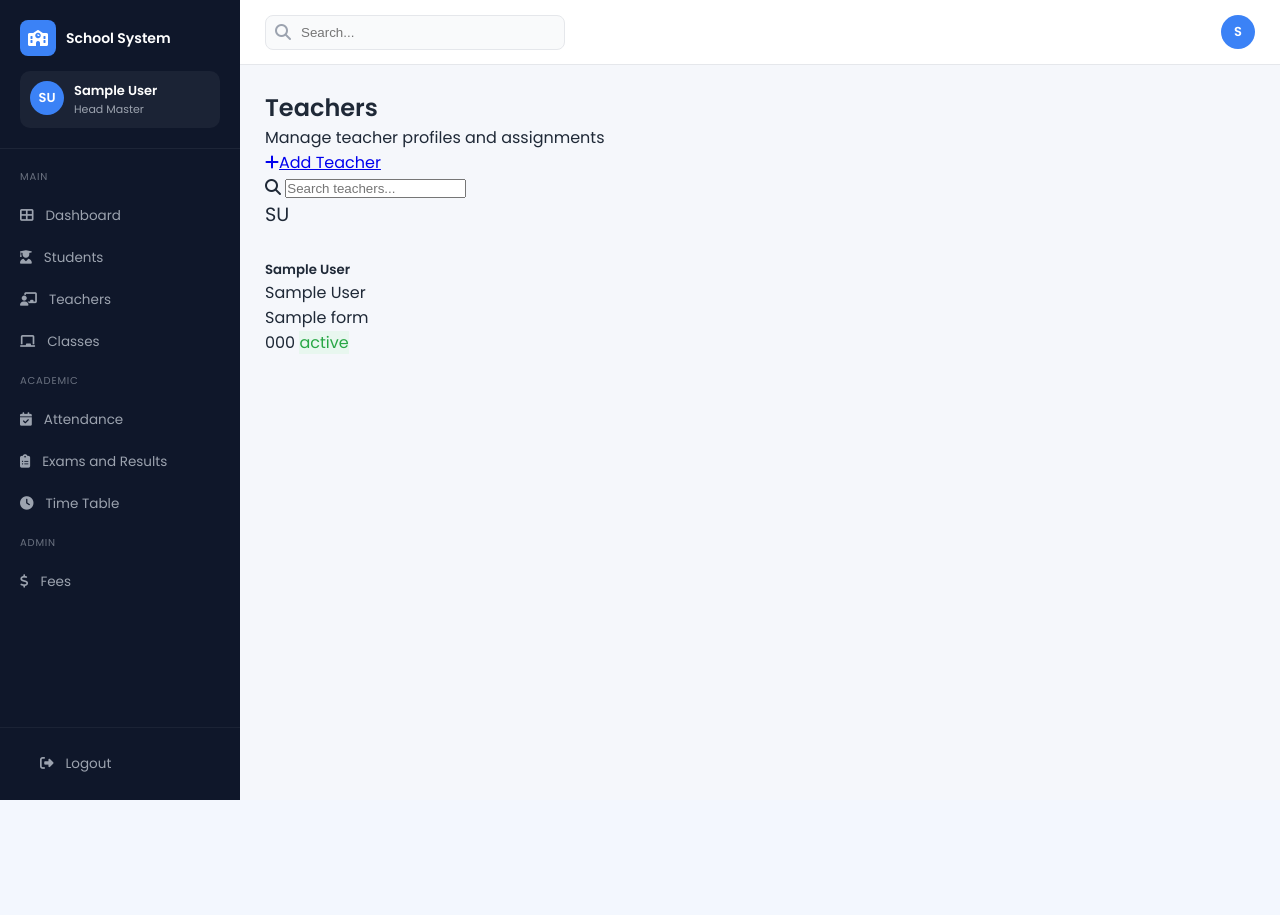
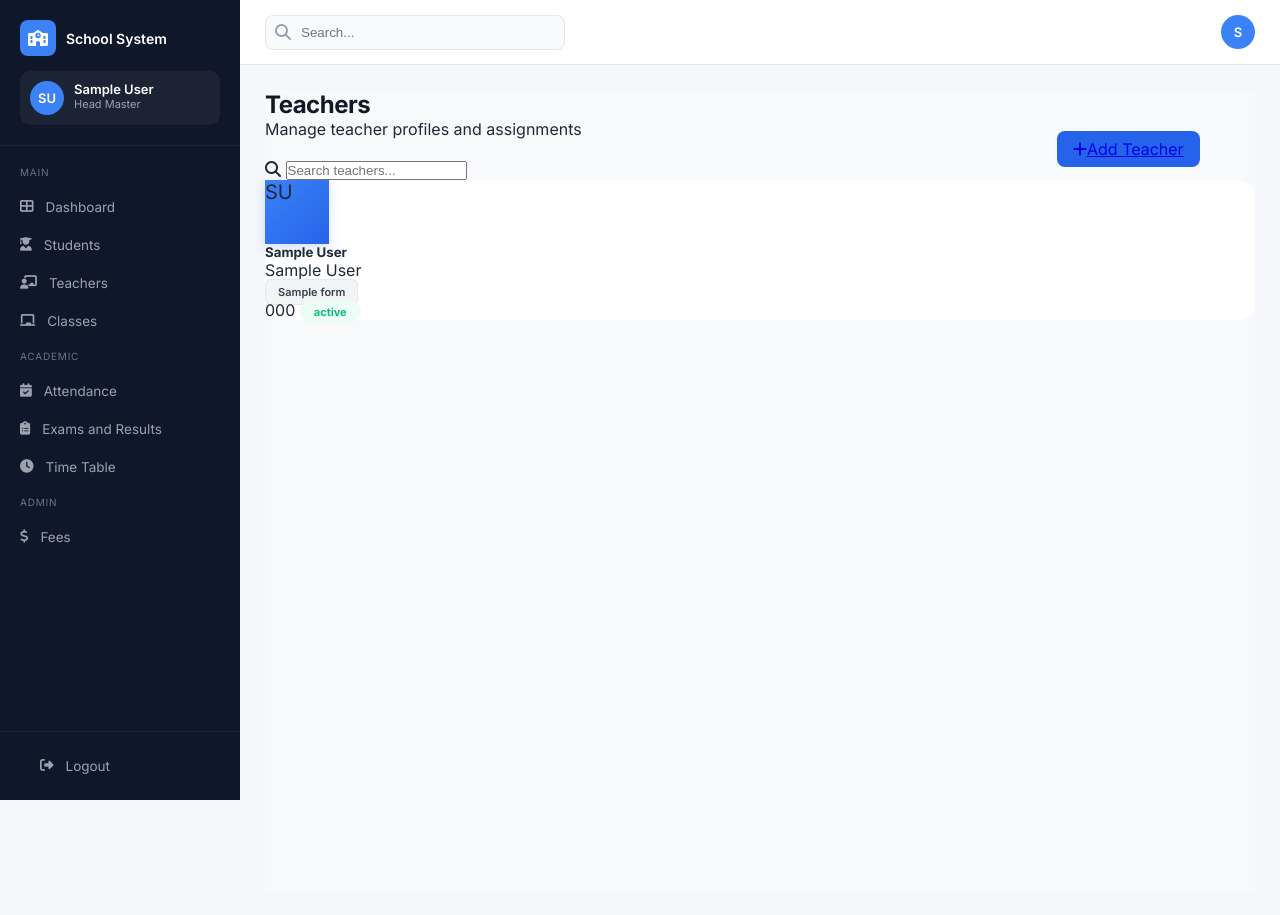
Before and after one commit to EmmanuelOkite/A-school-Management-System, a Django app: template school_mgt_app/templates/director_teachers.html in a window 1280 px wide. Before the commit the page ends 800 px from the top, so only its background shows below. Run offline with Django 5.2, Linux system fonts and the light colour scheme; the template is opened without the code that fills it: values that come from a table or form of the project are taken from there, others are empty; a user stored in the database is signed in; tables that the repository leaves empty hold one stand-in row (values such as "Sample post").

Commit message:
edited the teachers add button

```diff
--- a/school_mgt_app/templates/director_teachers.html
+++ b/school_mgt_app/templates/director_teachers.html
@@ -1,25 +1,27 @@
 {% extends 'base.html' %}
 
 {% block content %}
-<div class="container-fluid p-4">
+<div class="container-fluid p-4" style="background-color: #f8f9fa; min-height: 100vh;">
     <!-- Header Section -->
-    <div class="d-flex justify-content-between align-items-center mb-1">
+    <div class="d-flex justify-content-between align-items-center mb-4">
         <div>
-            <h2 class="fw-bold mb-0">Teachers</h2>
-            <p class="text-muted">Manage teacher profiles and assignments</p>
+            <h2 class="fw-bold mb-0" style="color: #111827; letter-spacing: -0.5px;">Teachers</h2>
+            <p class="text-muted mb-0">Manage teacher profiles and assignments</p>
         </div>
-        <a href="#" class="btn btn-primary px-4">
+        <a href="#" class="btn btn-primary px-4 py-2 fw-bold" style="border-radius: 8px; padding: 0.5rem 1rem; margin-left: 80%; background-color: #2563eb; border: none;">
             <i class="fas fa-plus me-2"></i>Add Teacher
         </a>
     </div>
 
     <!-- Search Bar -->
     <div class="row mb-4">
-        <div class="col-md-4">
+        <div class="col-md-5 col-lg-4">
             <form method="GET" action="">
-                <div class="input-group bg-white border rounded">
-                    <span class="input-group-text bg-transparent border-0"><i class="fas fa-search text-muted"></i></span>
-                    <input type="text" name="q" class="form-control border-0" placeholder="Search teachers..." value="{{ request.GET.q }}">
+                <div class="input-group bg-white shadow-sm rounded-3 overflow-hidden border">
+                    <span class="input-group-text bg-transparent border-0 ps-3">
+                        <i class="fas fa-search text-muted"></i>
+                    </span>
+                    <input type="text" name="q" class="form-control border-0 py-2 ps-2" placeholder="Search teachers..." value="{{ request.GET.q }}" style="box-shadow: none;">
                 </div>
             </form>
         </div>
@@ -28,29 +30,31 @@
     <!-- Teacher Grid -->
     <div class="row g-4">
         {% for teacher in teachers %}
-        <div class="col-md-4">
-            <div class="card border-0 shadow-sm p-3 h-100">
+        <div class="col-md-6 col-lg-4">
+            <div class="card border-0 shadow-sm p-4 h-100 teacher-card">
                 <div class="d-flex align-items-start">
-                    <!-- Initials Avatar -->
-                    <div class="rounded-circle bg-primary d-flex align-items-center justify-content-center text-white fw-bold me-3" style="width: 60px; height: 60px; min-width: 60px; font-size: 1.2rem;">
+                    <!-- Avatar with Gradient to match image -->
+                    <div class="rounded-circle d-flex align-items-center justify-content-center text-white fw-bold me-3 avatar-box">
                         {{ teacher.get_initials }}
                     </div>
 
                     <div class="flex-grow-1">
-                        <h5 class="mb-0 fw-bold">{{ teacher.user.get_full_name }}</h5>
-                        <p class="text-muted mb-2 small">{{ teacher.subject }}</p>
+                        <h5 class="mb-1 fw-bold text-dark">{{ teacher.user.get_full_name }}</h5>
+                        <p class="text-muted mb-3 small">{{ teacher.subject }}</p>
 
-                        <!-- Forms/Classes Tags -->
-                        <div class="mb-3">
+                        <!-- Assigned Classes Tags -->
+                        <div class="mb-4 d-flex flex-wrap gap-2">
                             {% for form in teacher.assigned_forms.all %}
-                            <span class="badge bg-light text-dark border me-1 small px-2">{{ form.name }}</span>
+                            <span class="badge-custom">{{ form.name }}</span>
+                            {% empty %}
+                            <span class="text-muted smaller italic">Unassigned</span>
                             {% endfor %}
                         </div>
 
-                        <!-- Phone and Status -->
-                        <div class="d-flex justify-content-between align-items-center mt-auto">
-                            <span class="text-muted small">{{ teacher.phone }}</span>
-                            <span class="badge {% if teacher.status == 'active' %}bg-success-subtle text-success{% else %}bg-secondary-subtle text-secondary{% endif %} rounded-pill px-3">
+                        <!-- Phone and Status Row -->
+                        <div class="d-flex justify-content-between align-items-center pt-2 mt-auto">
+                            <span class="text-secondary small fw-medium">{{ teacher.phone }}</span>
+                            <span class="status-pill {% if teacher.status == 'active' %}status-active{% else %}status-leave{% endif %}">
                                 {{ teacher.status }}
                             </span>
                         </div>
@@ -60,17 +64,73 @@
         </div>
         {% empty %}
         <div class="col-12 text-center py-5">
-            <p class="text-muted">No teachers found.</p>
+            <div class="p-5 bg-white rounded-3 shadow-sm border">
+                <i class="fas fa-user-friends fa-3x text-light mb-3"></i>
+                <p class="text-muted fs-5">No teachers found....</p>
+            </div>
         </div>
         {% endfor %}
     </div>
 </div>
 
 <style>
-    /* Styling to match the specific "subtle" look in your image */
-    .bg-success-subtle { background-color: #e8f7ef !important; color: #28a745 !important; }
-    .bg-secondary-subtle { background-color: #f0f2f5 !important; color: #6c757d !important; }
-    .card { transition: transform 0.2s; border-radius: 12px; }
-    .card:hover { transform: translateY(-5px); }
+    /* Professional Color Palette & Typography */
+    @import url('https://fonts.googleapis.com/css2?family=Inter:wght@400;500;600;700&display=swap');
+
+    body { font-family: 'Inter', sans-serif; }
+
+    /* Card Styling */
+    .teacher-card {
+        transition: all 0.25s ease;
+        border-radius: 16px !important;
+        background: #ffffff;
+    }
+
+    .teacher-card:hover {
+        transform: translateY(-4px);
+        box-shadow: 0 12px 24px -8px rgba(0,0,0,0.1) !important;
+    }
+
+    /* Avatar Box */
+    .avatar-box {
+        width: 64px;
+        height: 64px;
+        min-width: 64px;
+        font-size: 1.25rem;
+        background: linear-gradient(135deg, #3b82f6 0%, #2563eb 100%);
+        box-shadow: 0 4px 10px rgba(37, 99, 235, 0.2);
+    }
+
+    /* Custom Badges (Forms) */
+    .badge-custom {
+        background-color: #f3f4f6;
+        color: #374151;
+        font-size: 11px;
+        font-weight: 600;
+        padding: 5px 12px;
+        border-radius: 6px;
+        border: 1px solid #e5e7eb;
+    }
+
+    /* Status Pills */
+    .status-pill {
+        font-size: 11px;
+        font-weight: 700;
+        padding: 4px 14px;
+        border-radius: 20px;
+        text-transform: lowercase;
+    }
+
+    .status-active {
+        background-color: #ecfdf5 !important;
+        color: #10b981 !important;
+    }
+
+    .status-leave {
+        background-color: #f3f4f6 !important;
+        color: #6b7280 !important;
+    }
+
+    .smaller { font-size: 11px; }
 </style>
 {% endblock %}
--- a/school_mgt_app/templates/teachers.html
+++ b/school_mgt_app/templates/teachers.html
@@ -4,7 +4,7 @@
 {% block title %}Teachers{% endblock %}
 
 {% block extra_css %}
-<style>
+<!-- <style>
 
 /* PAGE HEADER */
 .page-header{
@@ -231,6 +231,6 @@
         card.style.display = card.innerText.toLowerCase().includes(q) ? '' : 'none';
     });
 });
-</script>
+</script> -->
 
 {% endblock %}
```
